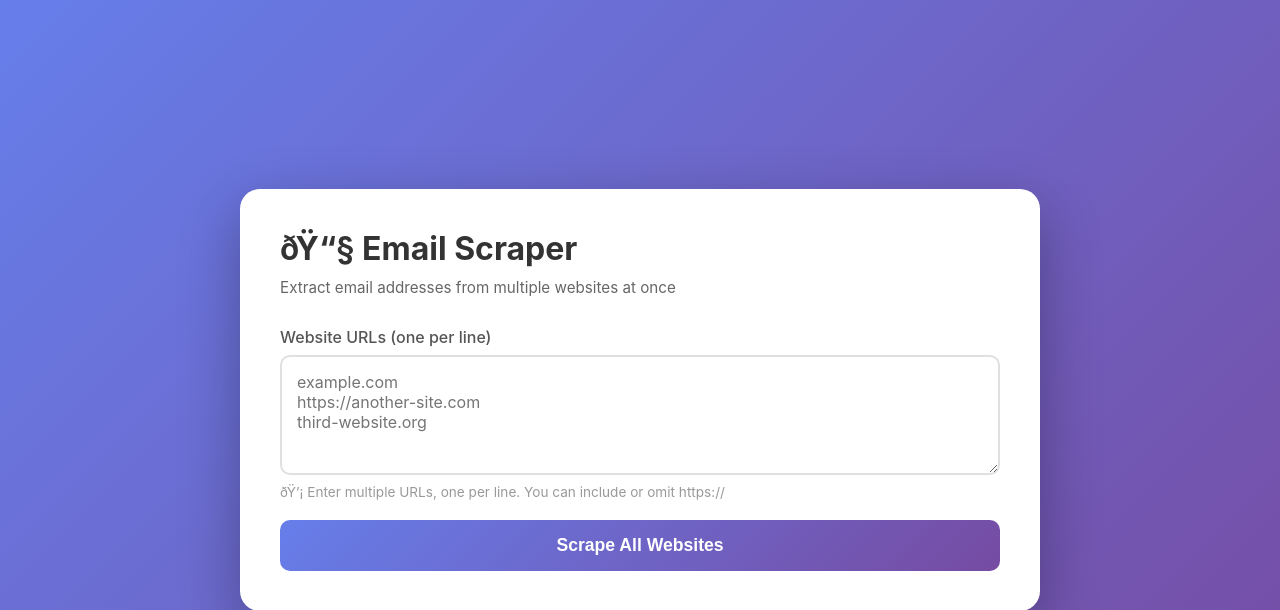
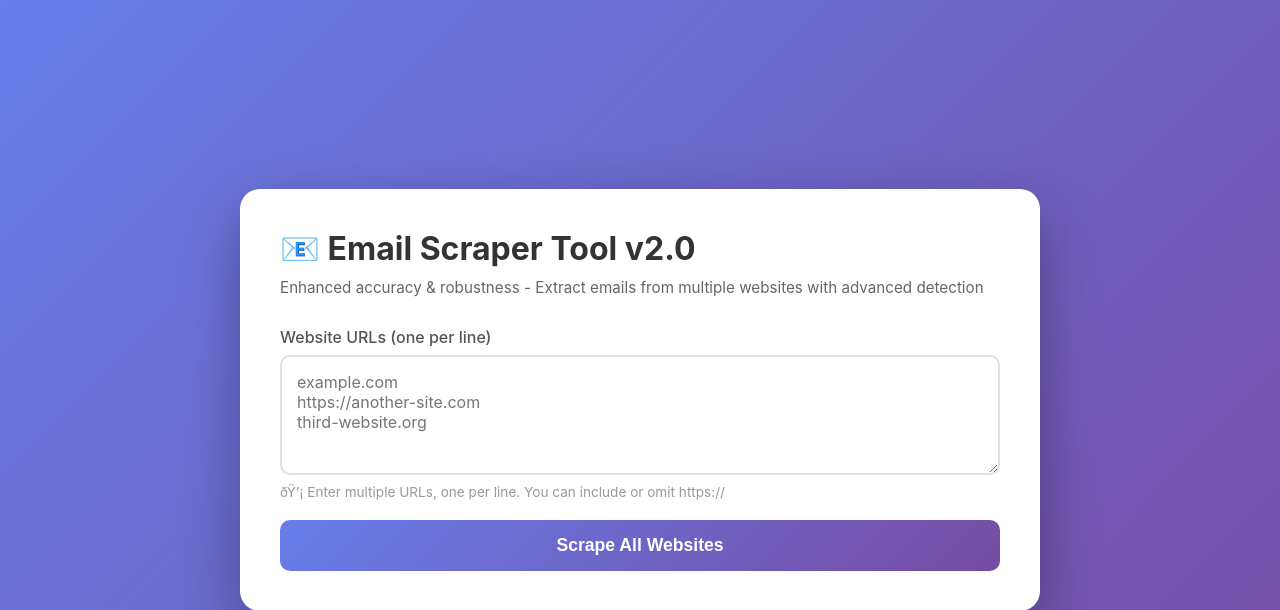
Before and after one commit to cabecaturbo/emailscraper, a Python web app: template templates/index.html in a window 1280 px wide. Shown: the top 610 px of the page. Run offline with Jinja, Linux system fonts and the light colour scheme; the template is opened without the code that fills it, so the values that code supplies are empty.

Commit message:
Fix scraping issues and update UI for v2.0 - Disabled robots.txt check for better compatibility and enhanced frontend statistics display

```diff
--- a/templates/index.html
+++ b/templates/index.html
@@ -3,7 +3,7 @@
 <head>
     <meta charset="UTF-8">
     <meta name="viewport" content="width=device-width, initial-scale=1.0">
-    <title>Email Scraper Tool</title>
+    <title>Email Scraper Tool v2.0 - Enhanced</title>
     <style>
         * {
             margin: 0;
@@ -281,8 +281,8 @@
 </head>
 <body>
     <div class="container">
-        <h1>ðŸ“§ Email Scraper</h1>
-        <p class="subtitle">Extract email addresses from multiple websites at once</p>
+        <h1>📧 Email Scraper Tool v2.0</h1>
+        <p class="subtitle">Enhanced accuracy & robustness - Extract emails from multiple websites with advanced detection</p>
 
         <form id="scrapeForm">
             <div class="input-group">
@@ -311,7 +311,13 @@
                         <strong id="totalEmails">0</strong> unique emails
                     </div>
                     <div class="stat">
-                        <strong id="totalUrls">0</strong> websites scraped
+                        <strong id="totalUrls">0</strong> websites processed
+                    </div>
+                    <div class="stat">
+                        <strong id="successfulScrapes">0</strong> successful
+                    </div>
+                    <div class="stat">
+                        <strong id="failedScrapes">0</strong> failed
                     </div>
                 </div>
             </div>
@@ -338,6 +344,8 @@
         const allEmailsList = document.getElementById('allEmailsList');
         const totalEmails = document.getElementById('totalEmails');
         const totalUrls = document.getElementById('totalUrls');
+        const successfulScrapes = document.getElementById('successfulScrapes');
+        const failedScrapes = document.getElementById('failedScrapes');
 
         let allEmailsData = [];
 
@@ -369,22 +377,27 @@
                 if (data.success) {
                     allEmailsData = data.all_emails;
 
-                    // Update summary
+                    // Update summary with enhanced statistics
                     totalEmails.textContent = data.total_emails;
                     totalUrls.textContent = data.total_urls;
+                    successfulScrapes.textContent = data.successful_scrapes || 0;
+                    failedScrapes.textContent = data.failed_scrapes || 0;
 
                     // Display results by website
                     websiteResults.innerHTML = data.results.map(result => {
                         const hasError = result.error;
                         const errorClass = hasError ? 'error' : '';
 
+                        const processingTime = result.processing_time ? ` (${result.processing_time}s)` : '';
+                        const statusCode = result.status_code ? ` - Status: ${result.status_code}` : '';
+
                         return `
                             <div class="website-result ${errorClass}">
                                 <div class="website-header">
                                     <div class="website-url">${result.url}</div>
-                                    <div class="website-count">${result.count} email${result.count !== 1 ? 's' : ''}</div>
+                                    <div class="website-count">${result.count} email${result.count !== 1 ? 's' : ''}${processingTime}</div>
                                 </div>
-                                ${hasError ? `<div class="error-message">${result.error}</div>` : ''}
+                                ${hasError ? `<div class="error-message">⚠️ ${result.error}${statusCode}</div>` : ''}
                                 ${result.emails.length > 0 ? `
                                     <div class="email-list">
                                         ${result.emails.map(email => `
```
Also changed, not shown: app.py (+9 -9 lines).
